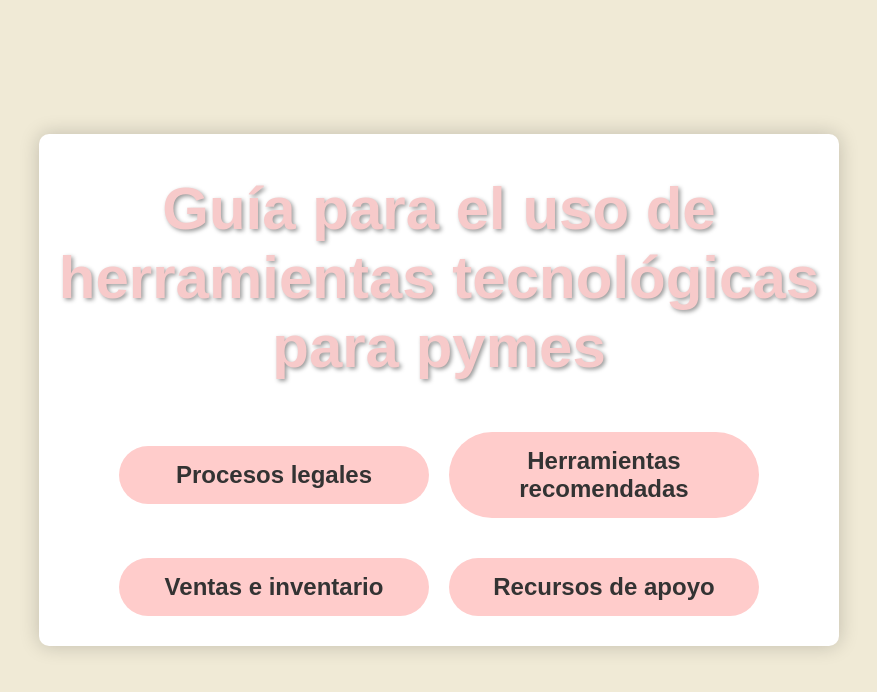
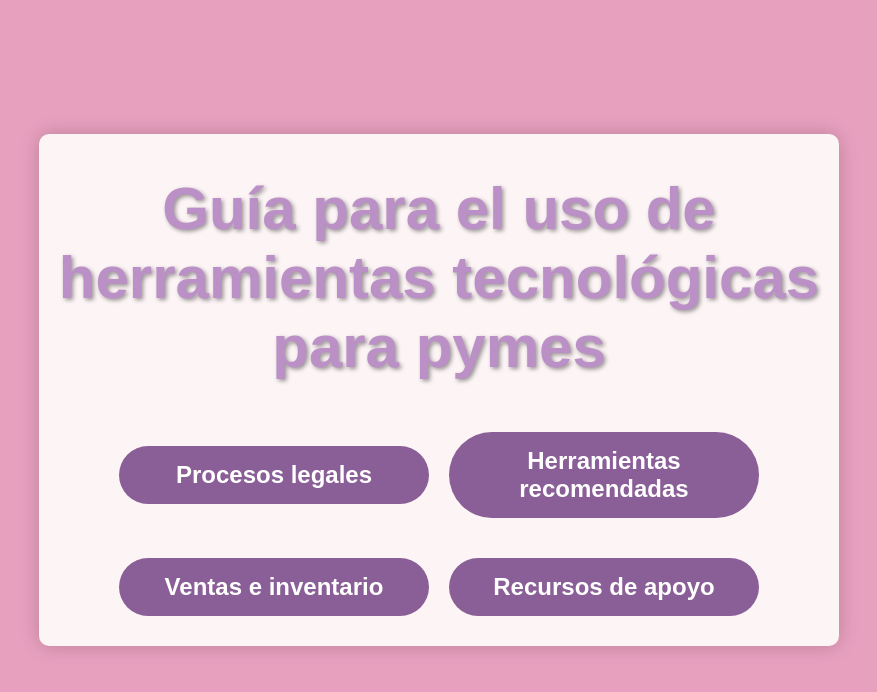
Before and after one commit to kari-rozas/Pagina-web-tesis, a plain HTML site: page index.html in a window 1280 px wide. Shown: the whole page, without its empty margins (201-1078 px from the left). Drawn offline with Linux system fonts and the light colour scheme.

Commit message:
styles.css

```diff
--- a/styles.css
+++ b/styles.css
@@ -1,7 +1,7 @@
 /* Estilos generales */
 body {
     font-family: Arial, sans-serif;
-    background-color: #f0ead6; /* Color de fondo pastel */
+    background-color: #E8A0BF; /* Color de fondo pastel */
     margin: 0;
     padding: 0;
     text-align: center;
@@ -13,7 +13,7 @@ body {
 }
 
 .container {
-    background-color: #fff; /* Color de fondo del cuadro principal */
+    background-color: #FDF4F5; /* Color de fondo del cuadro principal */
     border-radius: 10px;
     padding: 20px;
     box-shadow: 0 0 20px rgba(0, 0, 0, 0.2);
@@ -24,7 +24,7 @@ body {
 .extra-large-title {
     font-size: 60px; /* Tamaño de fuente más grande */
     margin-top: 20px; /* Mayor separación arriba */
-    color: #f7caca;
+    color: #BA90C6;
     text-shadow: 2px 2px 4px rgba(0, 0, 0, 0.4);
     word-wrap: break-word; /* Permite que el título se separe en múltiples líneas */
 }
@@ -42,8 +42,8 @@ body {
     display: inline-block; /* Coloca los botones en línea uno al lado del otro */
     width: 250px; /* Ancho de botón más grande */
     padding: 15px 30px; /* Padding más grande */
-    background-color: #ffcccb; /* Color de fondo */
-    color: #333;
+    background-color: #8a5e96; /* Color de fondo */
+    color: #ffffff;
     text-decoration: none;
     font-weight: bold; /* Letras más vistosas */
     font-size: 24px; /* Tamaño de fuente más grande */
```
